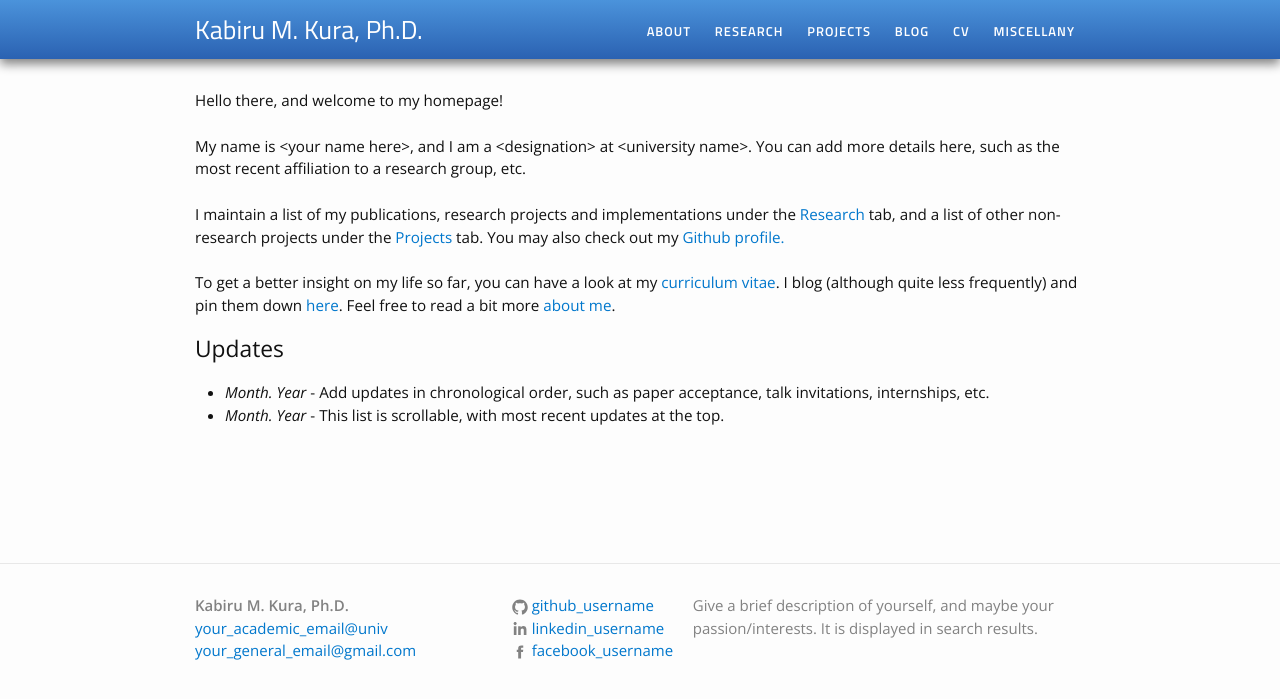
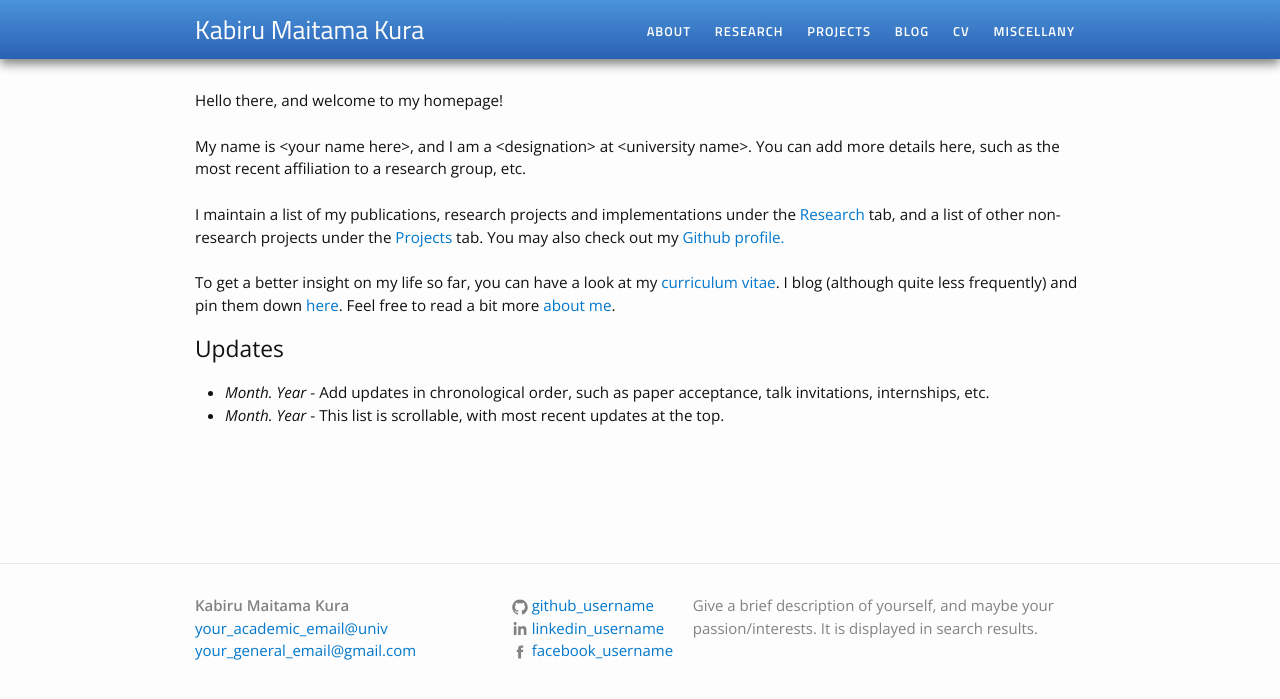
Before and after one commit to kmkura/kmkura.github.io, a Jekyll site: the page built from index.html, in a window 1280 px wide. Shown: the top 699 px of the page. Built offline with Jekyll 4.4.1, drawn with Linux system fonts in a browser that asks for light colours.

Commit message:
Update _config.yml

```diff
--- a/_config.yml
+++ b/_config.yml
@@ -1,5 +1,5 @@
 # Site settings
-title: Kabiru M. Kura, Ph.D.
+title: Kabiru Maitama Kura
 general_email: your_general_email@gmail.com
 academic_email: your_academic_email@univ
 
```
